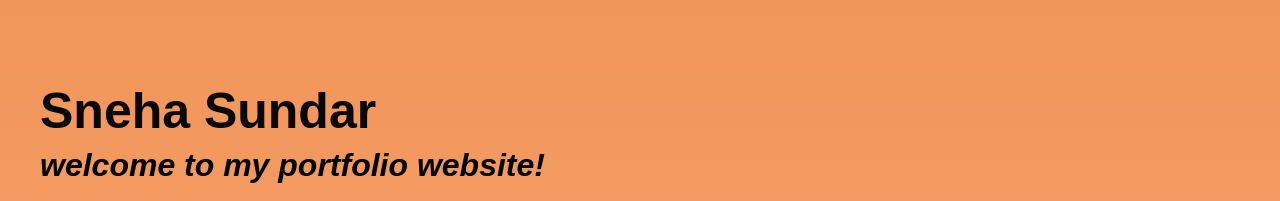
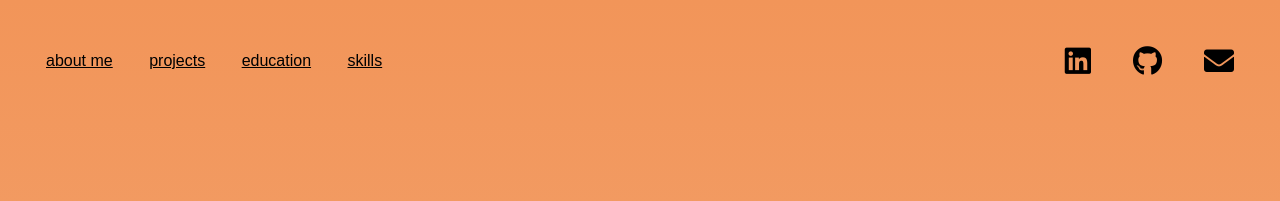
Before and after one commit to snehasund/old-website, a plain HTML site: page index.html in a window 1280 px wide. Shown: the top 201 px of the page. Drawn offline with Linux system fonts and the light colour scheme; a web font is replaced by a local one.

Commit message:
fixed nav bar

```diff
--- a/index.html
+++ b/index.html
@@ -1,7 +1,7 @@
 <!DOCTYPE html>
 <html>
 <meta charset="UTF-8">
-<meta name="viewport" content="width=device-width, initial-scale=1">
+<meta name="viewport" content="width=1200">
 <link rel="stylesheet" href="styles.css">
 <link rel="stylesheet" href="https://cdnjs.cloudflare.com/ajax/libs/font-awesome/5.15.4/css/all.min.css">
 <link rel="preconnect" href="https://fonts.googleapis.com">
@@ -10,6 +10,23 @@
 <script src="func.js" defer></script>
 
 <body>
+  <!-- Navigation -->
+  <nav class="w3-bar">
+    <div>
+      <a href="#aboutme" class="w3-button w3-bar-item">about me</a>
+      <a href="#projects" class="w3-button w3-bar-item">projects</a>
+      <a href="#education" class="w3-button w3-bar-item">education</a>
+      <a href="#skills" class="w3-button w3-bar-item">skills</a>
+    </div>
+    <!-- Add icons for LinkedIn, GitHub, and email -->
+    <div class="social-icons">
+      <a href="https://www.linkedin.com/in/sneha-sundar26" class="w3-button w3-bar-item" target="_blank"><i
+          class="fab fa-linkedin"></i></a>
+      <a href="https://github.com/snehasund" class="w3-button w3-bar-item" target="_blank"><i
+          class="fab fa-github"></i></a>
+      <a href="mailto:snehamsundar@gmail.com" class="w3-button w3-bar-item"><i class="fas fa-envelope"></i></a>
+    </div>
+  </nav>
 
   <section id="about-me" align="right">
     <section id="bio" align="left">
--- a/styles.css
+++ b/styles.css
@@ -6,14 +6,55 @@ body {
     padding: 0;
     box-sizing: border-box;
     background: linear-gradient(#f29559, whitesmoke);
-    width: 100%;
 }
 
-body, nav {
+/* Navigation Bar */
+nav {
+    padding: 30px;
+}
+
+nav ul {
+    list-style-type: none;
     margin: 0;
     padding: 0;
+    display: flex;
+    justify-content: space-around;
+}
+
+nav ul li {
+    display: inline;
+}
+
+nav ul li a {
+    text-decoration: none;
+}
+
+.w3-bar {
+    display: flex;
+    justify-content: space-between;
+    align-items: center;
+}
+
+.w3-button {
+    padding: 16px;
+    color: black;
+}
+
+.w3-button i {
+    font-size: 30px;
+}
+
+.social-icons {
+    display: flex;
+    justify-content: flex-end; /* Align items to the right */
+    align-items: right;
   }
 
+.social-icons a {
+    margin-left: 10px; /* Add some spacing between icons */
+    color: black; /* Text color */
+    text-decoration: none; /* Remove underline from links */
+}
 
 /* Sections */
 section {
```
